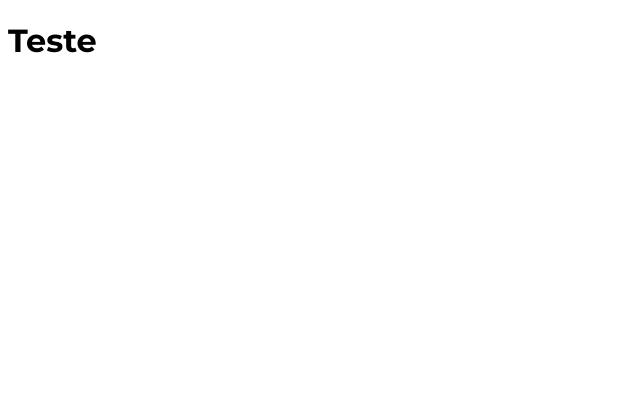
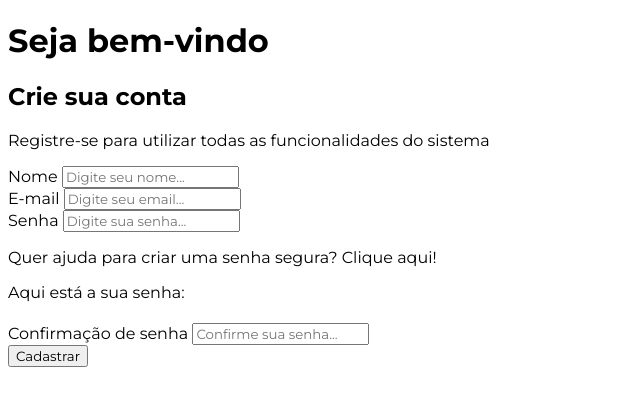
Before and after one commit to leojosants/udemy_projetos_de_javascript_aprenda_html_css_e_javascript__secao_21, a plain HTML site: page gerador_de_senhas/index.html in a window 1280 px wide. Shown: the whole page, without its empty margins (0-640 px from the left). Drawn offline with Linux system fonts and the light colour scheme.

Commit message:
class 101 - structuring html

```diff
--- a/gerador_de_senhas/index.html
+++ b/gerador_de_senhas/index.html
@@ -20,6 +20,85 @@
 		<script src="assets/js/app.js" defer></script>
 	</head>
 	<body>
-		<h1>Teste</h1>
+		<!--  -->
+		<div id="register_container" data_register_container>
+			<!--  -->
+			<div id="register_banner">
+				<!--  -->
+				<div id="banner_layer" data_banner_layer>
+					<h1>Seja bem-vindo</h1>
+				</div>
+			</div>
+
+			<!--  -->
+			<div id="register_form" data_register_form>
+				<h2>Crie sua conta</h2>
+				<p>Registre-se para utilizar todas as funcionalidades do sistema</p>
+
+				<!--  -->
+				<div class="form_control" data_form_control>
+					<label for="name">Nome</label>
+					<input
+						type="text"
+						name="name"
+						id="name"
+						placeholder="Digite seu nome..."
+						data_name
+					/>
+				</div>
+
+				<!--  -->
+				<div class="form_control" data_form_control>
+					<label for="email">E-mail</label>
+					<input
+						type="email"
+						name="email"
+						id="email"
+						placeholder="Digite seu email..."
+						data_email
+					/>
+				</div>
+
+				<!--  -->
+				<div class="form_control" data_form_control>
+					<label for="password">Senha</label>
+					<input
+						type="password"
+						name="password"
+						id="password"
+						placeholder="Digite sua senha..."
+						data_password
+					/>
+				</div>
+
+				<!--  -->
+				<p>
+					Quer ajuda para criar uma senha segura?
+					<span id="generate_password" data_generate_password
+						>Clique aqui!</span
+					>
+				</p>
+
+				<!--  -->
+				<div id="generate_password">
+					<p>Aqui está a sua senha:</p>
+					<h4></h4>
+				</div>
+
+				<!--  -->
+				<div class="form_control" data_form_control>
+					<label for="confirm_password">Confirmação de senha</label>
+					<input
+						type="password"
+						name="confirm_password"
+						id="confirm_password"
+						placeholder="Confirme sua senha..."
+						data_confirm_password
+					/>
+				</div>
+
+				<input type="submit" value="Cadastrar" />
+			</div>
+		</div>
 	</body>
 </html>
```
